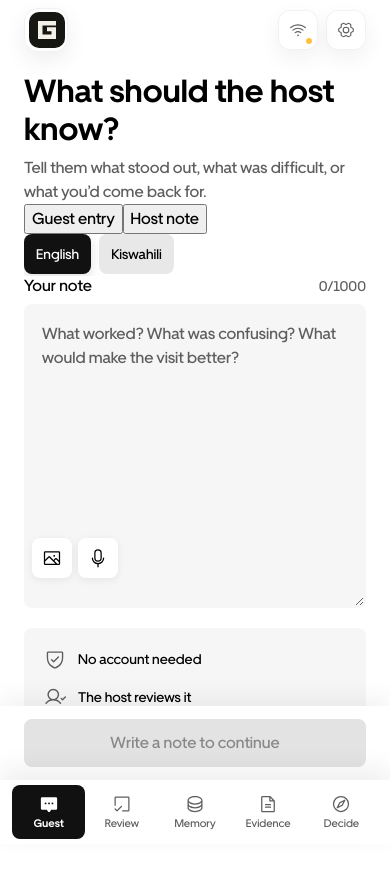
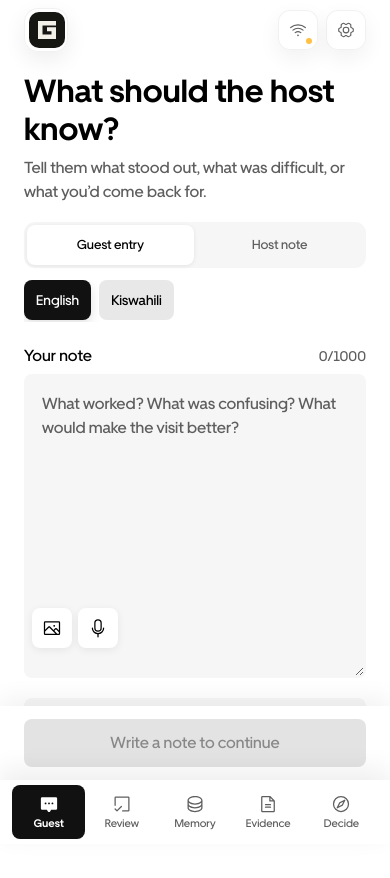
Before and after one commit to Davemafy/Guestbook, a React (Vite) app: page / in a window 390 px wide. Shown: the top 878 px of the page. Built offline with nearby package versions, Linux system fonts and the light colour scheme.

Commit message:
polish: add compact capture source switch

```diff
--- a/src/styles.css
+++ b/src/styles.css
@@ -3992,3 +3992,58 @@ summary:focus-visible {
     padding-right: 20px;
   }
 }
+
+
+/* Mobile QA: host documentation capture */
+.guest-control-stack {
+  margin-top: 20px;
+  margin-bottom: 28px;
+  display: flex;
+  flex-wrap: wrap;
+  align-items: center;
+  gap: 12px;
+}
+
+.capture-mode-switch {
+  display: inline-grid;
+  grid-template-columns: repeat(2, minmax(0,1fr));
+  gap: 3px;
+  padding: 3px;
+  border-radius: 11px;
+  background: var(--background-secondary);
+}
+
+.capture-mode-switch button {
+  min-height: 36px;
+  padding: 0 12px;
+  border: 0;
+  border-radius: 8px;
+  background: transparent;
+  color: var(--content-secondary);
+  font-size: 13px;
+  line-height: 16px;
+  font-weight: 500;
+  cursor: pointer;
+}
+
+.capture-mode-switch button.active {
+  background: var(--background-primary);
+  color: var(--content-primary);
+  box-shadow: 0 1px 4px rgba(0,0,0,.08);
+}
+
+@media (max-width: 760px) {
+  .guest-control-stack {
+    margin-top: 18px;
+    margin-bottom: 24px;
+    gap: 12px;
+  }
+
+  .capture-mode-switch {
+    width: 100%;
+  }
+
+  .capture-mode-switch button {
+    min-height: 40px;
+  }
+}
```
